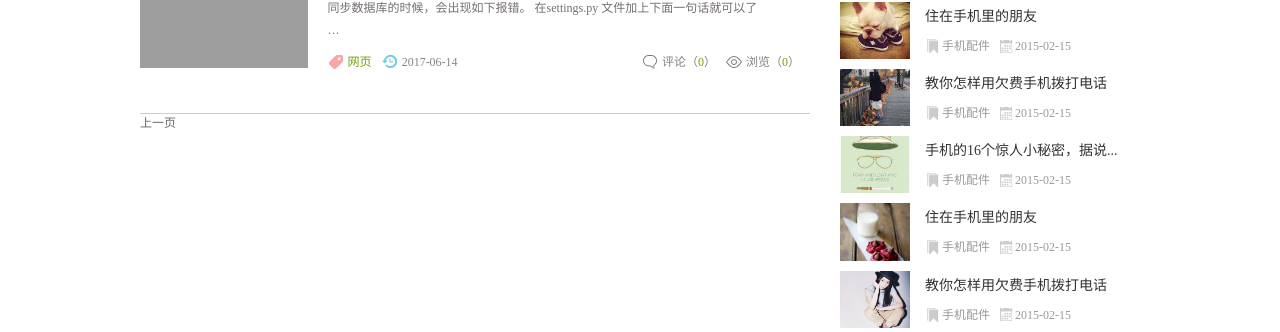
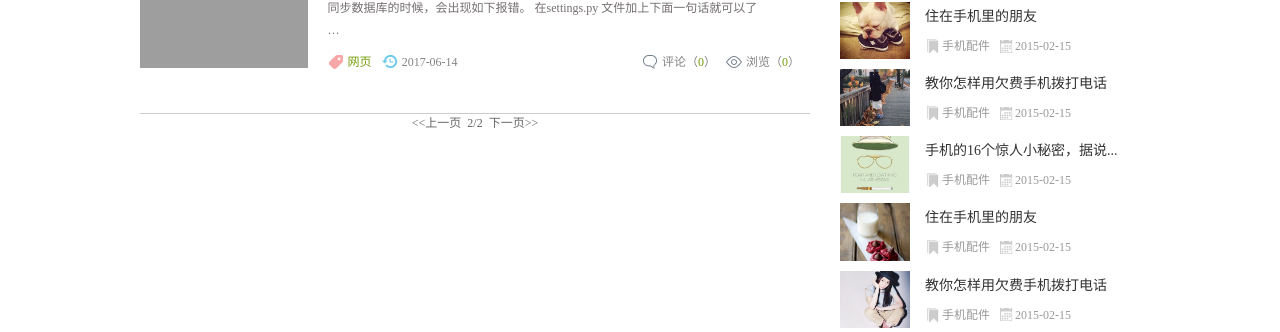
Before and after one commit to yuyetingqin/blog_project, a Django app: page /?page=2 in a window 1280 px wide. Shown: the part 1006-1338 px from the top of the page. Run offline with Django 3.2, Linux system fonts and the light colour scheme; data comes from the database, SQL or seed files in the repository; both versions use the stored data as it was after the commit; parts of the project's set-up code (start-up, migrations or seed data) failed here and were passed over; some libraries are stand-ins or nearby versions; grey boxes are pictures that could not be loaded.

Commit message:
首页，文章列表采用分页功能实现

```diff
--- a/blog/views.py
+++ b/blog/views.py
@@ -29,6 +29,7 @@ def index(request):
 
     try:
         page = request.GET.get("page", 1)
+        print page
         article_list = paginator.page(page)
     except (EmptyPage, InvalidPage, PageNotAnInteger):
         article_list = paginator.page(1)
--- a/templates/index.html
+++ b/templates/index.html
@@ -19,20 +19,25 @@
       </div>
     {% endfor %}
 
-{#    分页栏#}
+
+{#分页栏#}
 
     <p>
+        <div align="center">
+        {% if article_list.has_previous %}
+            <a href="?page={{ article_list.previous_page_number }}"><span>&lt;&lt;</span>上一页&nbsp;</a>
+        {% else %}
+            <span>&lt;&lt;</span>上一页 &nbsp;
+        {% endif %}
 
-    {% if article_list.has_previous %}
-        <a href="?page/{{ article_list.previous_page_number }}">上一页</a>
-    {% endif %}
+        {{ article_list.number }}/{{ article_list.paginator.num_pages }}
 
-    {{ article_list.count }}
-
-    {% if article_list.has_next %}
-        <a href="?page/{{ article_list.next_page_number }}">下一页</a>
-    {% endif %}
-
+        {% if article_list.has_next %}
+            <a href="?page={{ article_list.next_page_number }}">&nbsp;下一页<span>&gt;&gt;</span></a>
+        {% else %}
+            &nbsp;下一页<span>&gt;&gt;</span>
+        {% endif %}
+        </div>
     </p>
 
 
```
Also changed, not shown: db.sqlite3.
